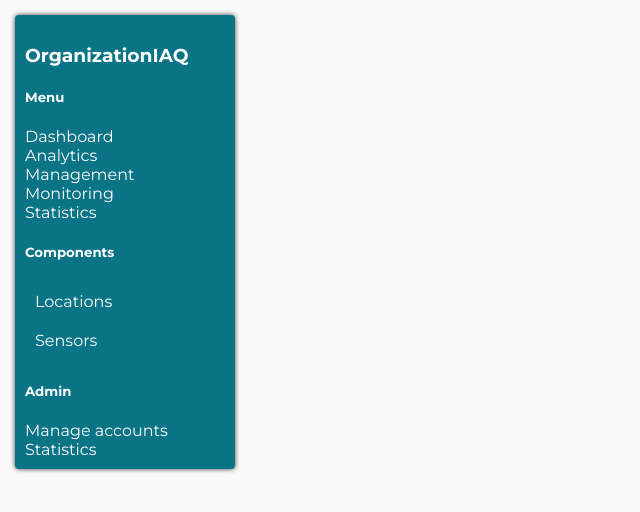
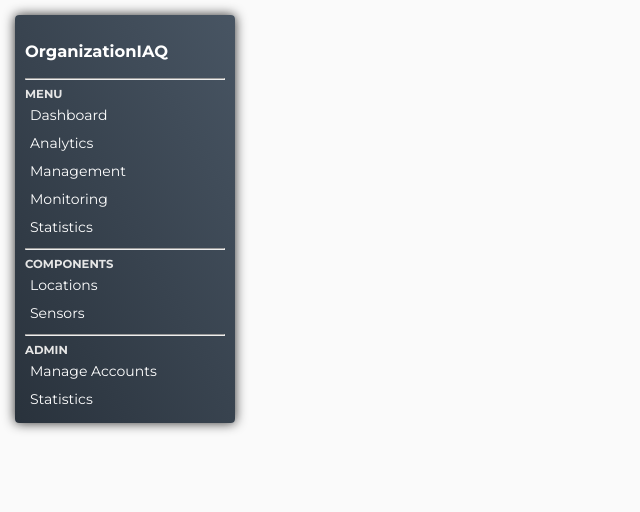
Before and after one commit to kris701/P2-Project, a plain HTML site: page P2Projekt/P2Projekt/pages/adminpage/admin.html in a window 1280 px wide. Shown: the whole page, without its empty margins (0-640 px from the left). Drawn offline with Linux system fonts and the light colour scheme; a script that the page names is missing.

Commit message:
Admin page sidenav done.
Finished touch ups on the admin pages side nav. Now ready for further developent.

```diff
--- a/P2Projekt/P2Projekt/pages/adminpage/admin.css
+++ b/P2Projekt/P2Projekt/pages/adminpage/admin.css
@@ -6,44 +6,73 @@ html, body {
     background-color: #fafafa;
 }
 
-.sidenavContainer{
+/* --- Side navigation begins here --- */
+.sidenavContainer {
     position: fixed;
     height: 100%;
     width: 220px;
     padding: 15px;
     top: 0;
     left: 0;
+    font-size: 14px;
 }
 
 .sidenav {
-    min-height: 100vh-15px;
     width: 200px;
     z-index: 1;
     overflow-x: hidden;
     padding: 10px;
     border-radius: 4px;
     color: white;
-    background: #0a7487;
-    box-shadow: 0px 0px 5px rgba(40, 40, 40, 0.90);
+    background-image: linear-gradient(60deg, #29323c 0%, #485563 100%);
+    box-shadow: 0px 0px 12px rgba(40, 40, 40, 0.98);
+    font-size: 14px;
 }
 
-ul{
+ul {
     list-style: none;
     padding: 0;
     margin: 0;
+    font-size: 14px;
 }
 
-.locations, .sensors{
+.locations > li, .sensors > li {
+    margin: 0;
+    padding-left: 10px;
+    font-size: 14px;
+}
+
+.locations, .sensors {
     list-style: none;
     margin: 0;
     padding: 0;
+    font-size: 14px;
 }
 
 label{
     display: block;
     cursor: pointer;
-    padding: 10px;
+    padding: 5px;
     border-radius: 10px;
+    font-size: 14px;
+}
+
+.navButton {
+    display: block;
+    cursor: pointer;
+    padding: 5px;
+    background: none;
+    border: none;
+    border-radius: 10px;
+    color: white;
+    width: 100%;
+    text-align: left;
+    font-size: 14px;
+    font-family: "Montserrat";
+}
+
+.navButton:hover{
+    background: rgba(228, 228, 228, 0.15);
 }
 
 label:hover{
@@ -70,3 +99,10 @@ input[type="checkbox"]:checked ~ ul{
 input[type="checkbox"]:checked + label{
   background: rgba(228, 228, 228, 0.15);
 }
+
+.sidenav h5{
+    padding: 0;
+    margin: 0;
+    text-transform: uppercase;
+    color: #e6e6e6;
+}
--- a/P2Projekt/P2Projekt/pages/adminpage/admin.html
+++ b/P2Projekt/P2Projekt/pages/adminpage/admin.html
@@ -11,15 +11,26 @@
     <div class="sidenavContainer">
         <div class="sidenav">
             <h3>Organization<span>IAQ</span></h3>
+            <hr />
             <h5>Menu</h5>
             <ul class="menu">
-                <li>Dashboard</li>
-                <li>Analytics</li>
-                <li>Management</li>
-                <li>Monitoring</li>
-                <li>Statistics</li>
+                <li>
+                    <button class="navButton" type="button">Dashboard</button>
+                </li>
+                <li>
+                    <button class="navButton" type="button">Analytics</button>
+                </li>
+                <li>
+                    <button class="navButton" type="button">Management</button>
+                </li>
+                <li>
+                    <button class="navButton" type="button">Monitoring</button>
+                </li>
+                <li>
+                    <button class="navButton" type="button">Statistics</button>
+                </li>
             </ul>
-
+            <hr />
             <h5>Components</h5>
             <ul>
                 <li>
@@ -44,11 +55,15 @@
                     </ul>
                 </li>
             </ul>
-
+            <hr />
             <h5>Admin</h5>
             <ul class="admin">
-                <li>Manage accounts</li>
-                <li>Statistics</li>
+                <li>
+                    <button class="navButton" type="button">Manage Accounts</button>
+                </li>
+                <li>
+                    <button class="navButton" type="button">Statistics</button>
+                </li>
             </ul>
         </div>
     </div>
```
